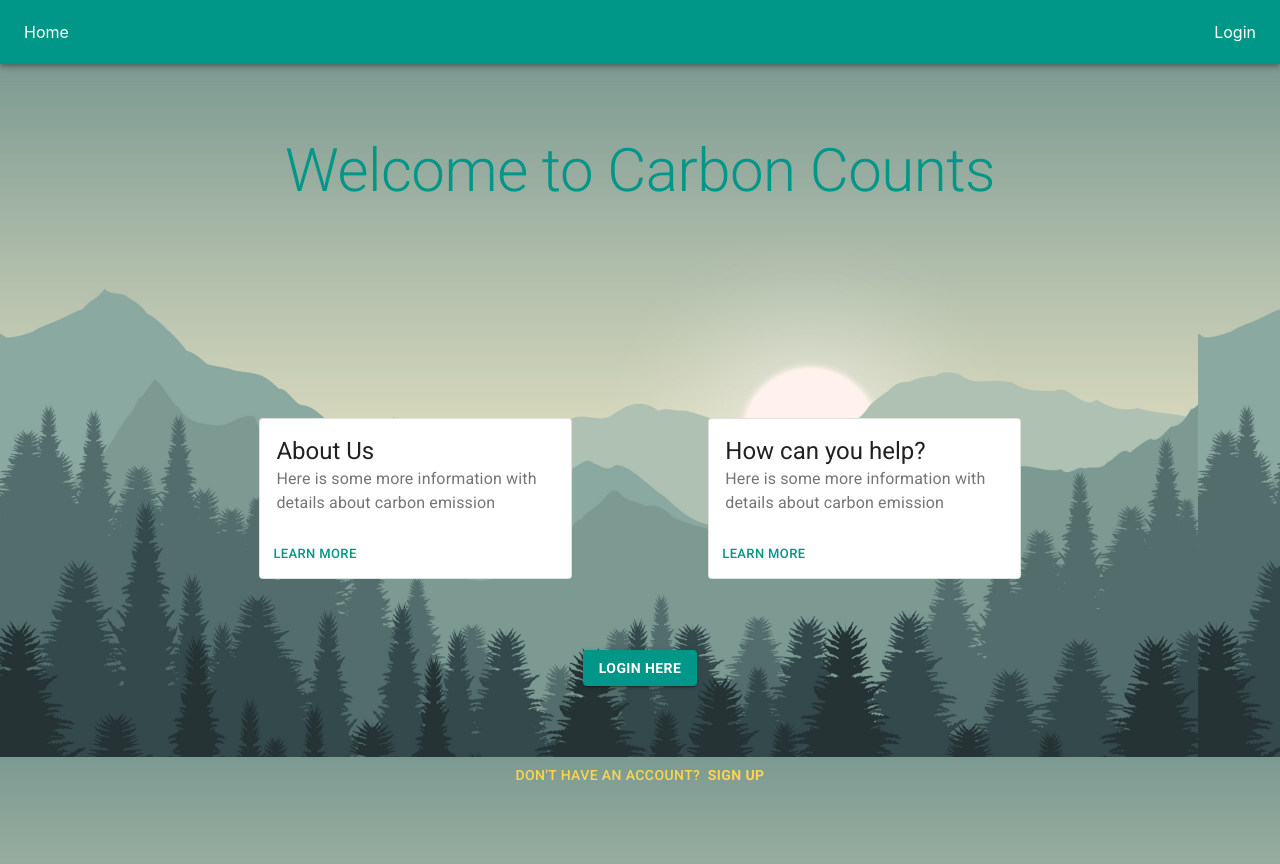
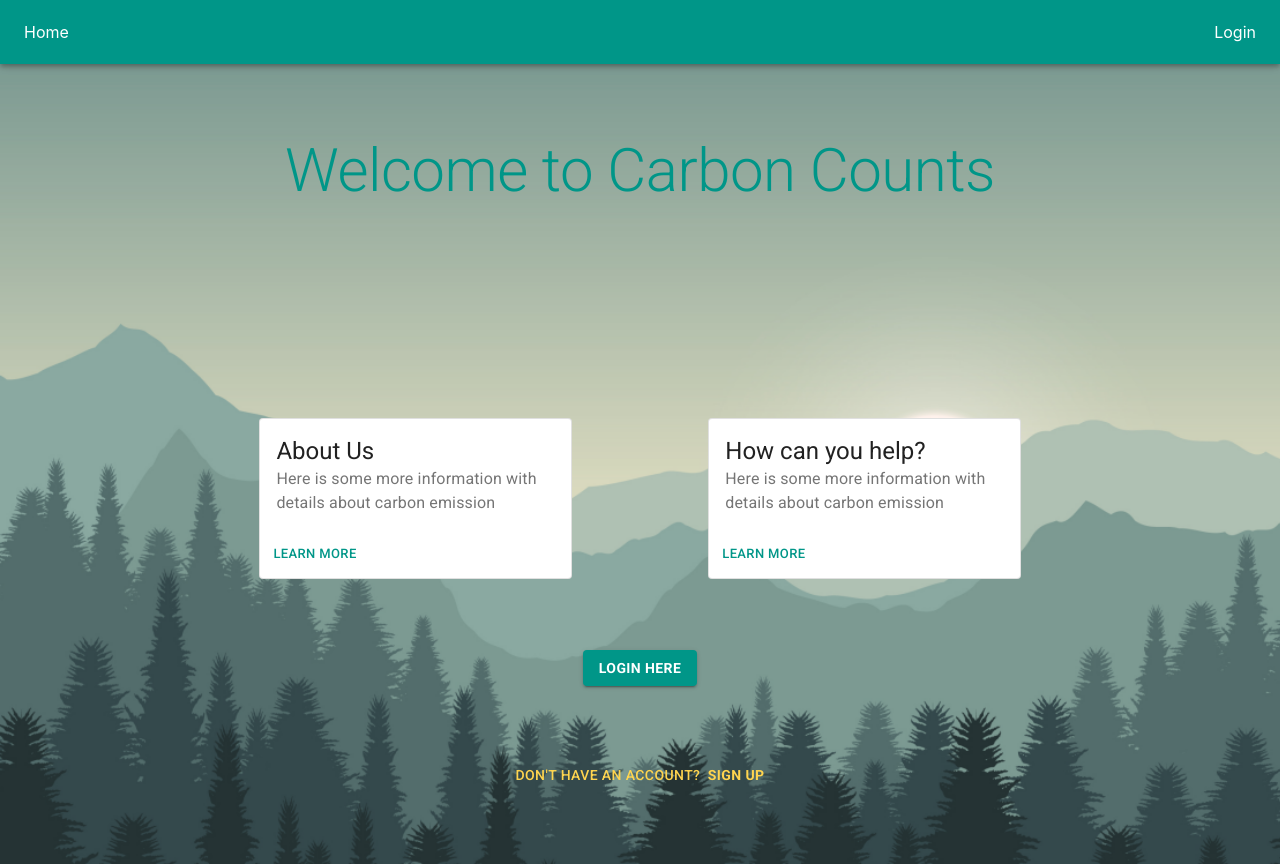
Before and after one commit to Yaffoman/SD_HACKS_2021_Frontend, a React (Create React App) app: page /landing in a window 1280 px wide. Built offline with nearby package versions, Linux system fonts and the light colour scheme.

Commit message:
fixed background

```diff
--- a/src/pages/Landing/Landing.js
+++ b/src/pages/Landing/Landing.js
@@ -84,13 +84,14 @@ class Page extends React.Component {
 
     return (
         <div style={{
-          display: 'flex',
-          alignItems: 'center',
-          justifyContent: 'space-evenly',
-          flexDirection: 'column',
-          backgroundImage: `url(${background})`,
-          height: '100vh'
-        }}>
+            display: 'flex',
+            alignItems: 'center',
+            justifyContent: 'space-evenly',
+            flexDirection: 'column',
+            backgroundImage: `url(${background})`,
+            height: '100vh',
+            backgroundSize: 'cover',
+            backgroundRepeat: 'no-repeat'}}>
           <Title/>
           <span/>
           <span/>
```
